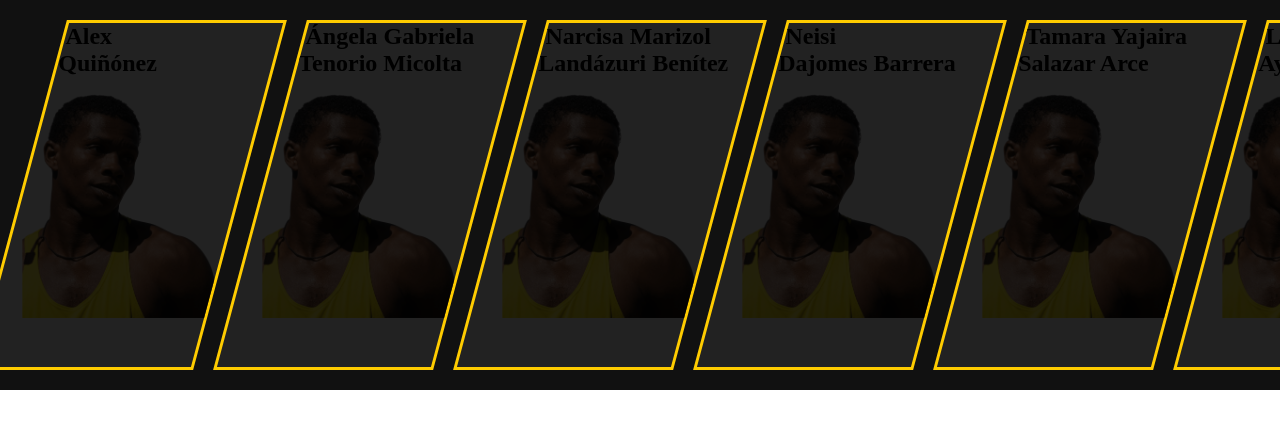
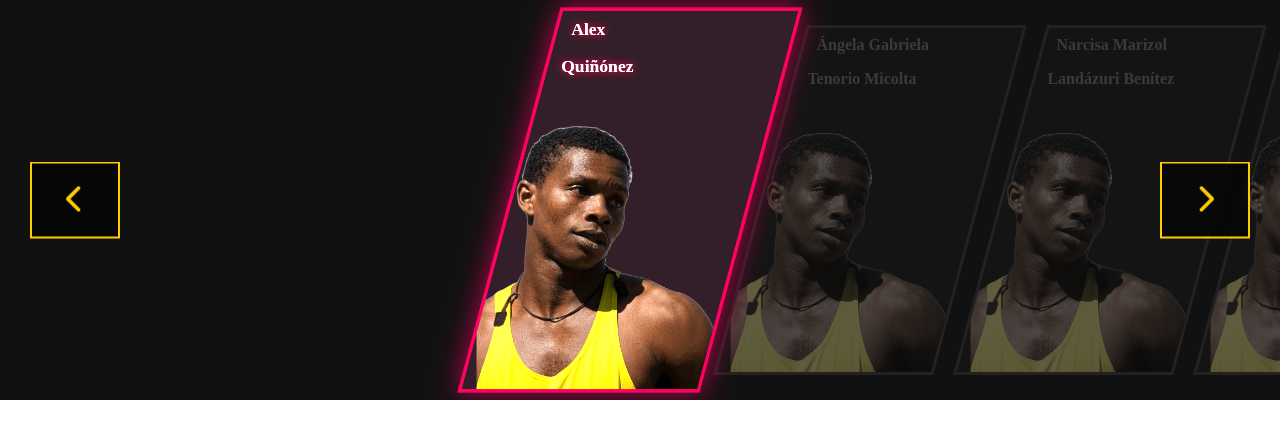
Before and after one commit to TeaScriptDev/turing-educacionFisica-personajesDestacadosEcuatorianos, a React (Vite) app: page / in a window 1280 px wide. Shown: the top 438 px of the page. Built offline with nearby package versions, Linux system fonts and the light colour scheme.

Commit message:
feat: implementar el componente de tipo Carrusel

```diff
--- a/package.json
+++ b/package.json
@@ -10,6 +10,11 @@
     "preview": "vite preview"
   },
   "dependencies": {
+    "@fortawesome/fontawesome-svg-core": "^7.3.1",
+    "@fortawesome/free-solid-svg-icons": "^7.3.1",
+    "@fortawesome/react-fontawesome": "^3.5.0",
+    "font-awesome": "^4.7.0",
+    "framer-motion": "^14.7.1",
     "react": "^19.3.1",
     "react-dom": "^19.3.1",
     "react-router-dom": "^7.18.5"
--- a/src/components/ImagenSelection.css
+++ b/src/components/ImagenSelection.css
@@ -1,29 +1,51 @@
 .imagen-selection {
   flex: 0 0 220px;
   height: 350px;
-  background: #222;
-  border: 3px solid #ffcc00;
+  background: #1a1a1a;
+  border: 3px solid #444;
   transform: skewX(-15deg);
-  transition: transform 0.3s ease, filter 0.3s ease;
+  transition: all 0.3s ease;
   position: relative;
   overflow: hidden;
+  opacity: 0.35;
+  filter: grayscale(50%);
 }
 
-.imagen-selection h2,
+/* Contrarrestar la inclinación en los textos para que se lean bien */
+.imagen-selection h2 {
+  transform: skewX(15deg);
+  color: #888;
+  font-size: 1rem;
+  padding: 8px 12px;
+  margin: 0;
+  position: relative;
+  z-index: 2;
+}
+
+/* Imagen ocupando el espacio completo sin cajas internas raras */
 .imagen-selection img {
   transform: skewX(15deg);
+  width: 120%;
+  height: 75%;
+  object-fit: cover;
+  position: absolute;
+  bottom: 0;
+  left: -10%;
+  display: block;
 }
 
-.imagen-selection img {
-  width: 100%;
-  height: 70%;
-  object-fit: cover;
-  mix-blend-mode: multiply;
+/* Estilo potente cuando la tarjeta está ACTIVA en el centro */
+.imagen-selection.activo {
+  transform: skewX(-15deg) scale(1.1);
+  border-color: #ff0055 !important;
+  background: #2a1a22;
+  filter: brightness(1.2) grayscale(0%) !important;
+  opacity: 1 !important;
+  z-index: 10;
+  box-shadow: 0 0 25px rgba(255, 0, 85, 0.7);
 }
 
-.imagen-selection.activo {
-  transform: skewX(-15deg) scale(1.05);
-  border-color: #ff0055;
-  filter: brightness(1.2);
-  z-index: 10;
+.imagen-selection.activo h2 {
+  color: #fff;
+  text-shadow: 0 0 8px #ff0055;
 }
--- a/src/components/ImagenSelection.jsx
+++ b/src/components/ImagenSelection.jsx
@@ -1,13 +1,13 @@
-import './ImagenSelection.css'
+import './ImagenSelection.css';
 
-function ImagenSelection({ personaje }) {
+function ImagenSelection({ personaje, className }) {
   return (
-    <div className="imagen-selection">
+    <div className={`imagen-selection ${className}`}>
       <h2>{personaje.nombres}</h2>
       <h2>{personaje.apellidos}</h2>
-      <img src={personaje.imagen.portada} />
+      <img src={personaje.imagen.portada} alt={personaje.nombres} />
     </div>
-  )
+  );
 }
 
-export default ImagenSelection
+export default ImagenSelection;
--- a/src/pages/Home.css
+++ b/src/pages/Home.css
@@ -1,8 +1,52 @@
+.home-container {
+  position: relative;
+  width: 100%;
+  height: 50vh;
+  display: flex;
+  align-items: center;
+  background: #111;
+  overflow: hidden;
+}
+
+/* Ventana al 100% de ancho */
+.carousel-window-full {
+  width: 100%;
+  overflow: visible;
+}
+
+/* Contenedor del carrusel */
 .seleccion {
   display: flex;
-  overflow: hidden;
   gap: 20px;
-  width: 100%;
-  padding: 20px;
-  background: #111;
+  align-items: center;
 }
+
+/* Botones flotantes tipo HUD de videojuego encima de todo */
+.carousel-btn {
+  position: absolute;
+  top: 50%;
+  transform: translateY(-50%);
+  background: rgba(0, 0, 0, 0.6);
+  border: 2px solid #ffcc00;
+  color: #ffcc00;
+  font-size: 1.8rem;
+  padding: 20px 25px;
+  cursor: pointer;
+  z-index: 1000;
+  backdrop-filter: blur(4px);
+  transition: all 0.2s ease;
+}
+
+.carousel-btn:hover {
+  background: #ffcc00;
+  color: #000;
+  box-shadow: 0 0 15px #ffcc00;
+}
+
+.btn-prev {
+  left: 30px;
+}
+
+.btn-next {
+  right: 30px;
+}
--- a/src/pages/Home.jsx
+++ b/src/pages/Home.jsx
@@ -1,17 +1,68 @@
-import ImagenSelection from "../components/ImagenSelection"
-import { personajes } from "../data/personajes"
-import './Home.css'
+import { useState, useEffect, useRef } from 'react';
+import { motion } from 'framer-motion';
+import { FontAwesomeIcon } from '@fortawesome/react-fontawesome';
+import { faChevronLeft, faChevronRight } from '@fortawesome/free-solid-svg-icons';
+import ImagenSelection from "../components/ImagenSelection";
+import { personajes } from "../data/personajes";
+import './Home.css';
 
 function Home() {
+  const cantidadPersonajes = personajes.length;
+  const [currentIndex, setCurrentIndex] = useState(0);
+  const containerRef = useRef(null);
+  const [offsetCenter, setOffsetCenter] = useState(0);
+
+  const itemWidth = 240;
+
+  // Calculamos para que el elemento activo quede exactamente a la mitad de la pantalla
+  useEffect(() => {
+    if (containerRef.current) {
+      const containerWidth = containerRef.current.offsetWidth;
+      setOffsetCenter((containerWidth / 2) - (itemWidth / 2));
+    }
+  }, []);
+
+  const handleNext = () => {
+    setCurrentIndex((prev) => (prev + 1) % cantidadPersonajes);
+  };
+
+  const handlePrev = () => {
+    setCurrentIndex((prev) => (prev - 1 + cantidadPersonajes) % cantidadPersonajes);
+  };
+
   return (
-    <>
-      <div className="seleccion">
-        {personajes.map(personaje => (
-          <ImagenSelection personaje={personaje} />
-        ))}
+    <div className="home-container" ref={containerRef}>
+      {/* Botón Izquierda flotante */}
+      <button className="carousel-btn btn-prev" onClick={handlePrev}>
+        <FontAwesomeIcon icon={faChevronLeft} />
+      </button>
+
+      {/* Carrusel al 100% que fluye libremente */}
+      <div className="carousel-window-full">
+        <motion.div
+          className="seleccion"
+          animate={{ x: offsetCenter - (currentIndex * itemWidth) }}
+          transition={{ type: "spring", stiffness: 250, damping: 25 }}
+        >
+          {personajes.map((personaje, index) => {
+            const isSelected = index === currentIndex;
+            return (
+              <ImagenSelection
+                key={personaje.id || index}
+                personaje={personaje}
+                className={isSelected ? "activo" : ""}
+              />
+            );
+          })}
+        </motion.div>
       </div>
-    </>
-  )
+
+      {/* Botón Derecha flotante */}
+      <button className="carousel-btn btn-next" onClick={handleNext}>
+        <FontAwesomeIcon icon={faChevronRight} />
+      </button>
+    </div>
+  );
 }
 
-export default Home
+export default Home;
```
Also changed, not shown: 1 other file (tests, documents, lock files or other folders).
